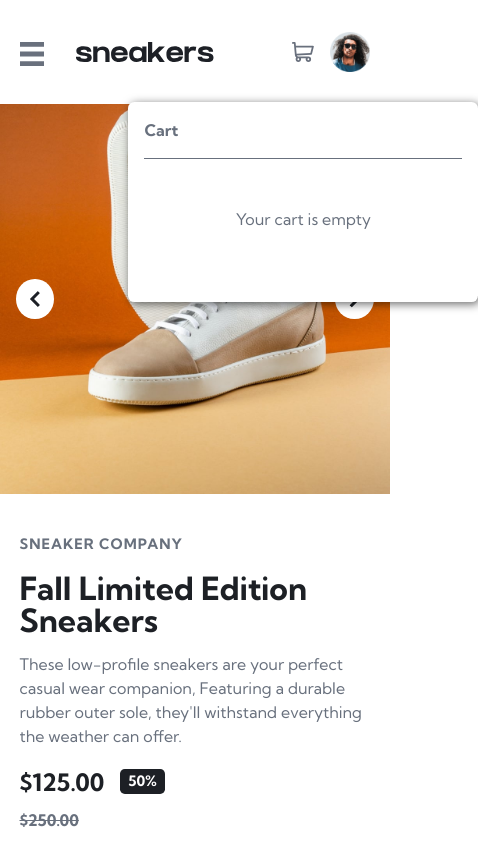
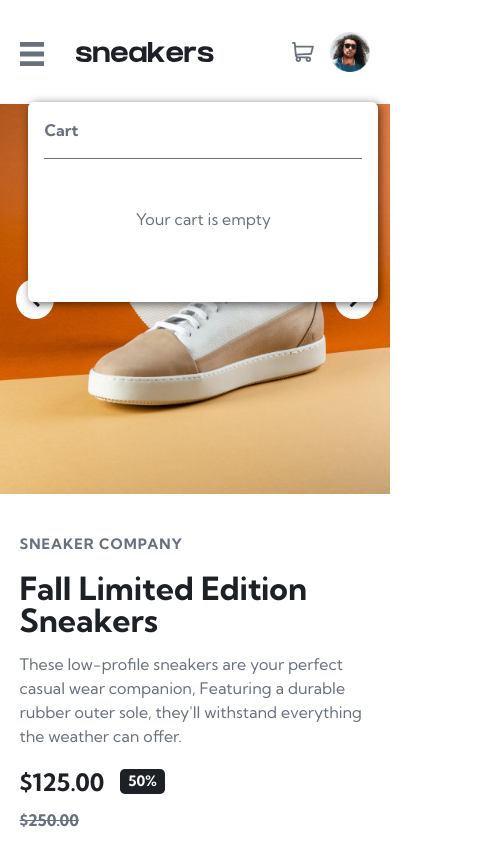
Before and after one commit to yamami-mohammed-monsif/fm--ecommerce-product-page, a React (Vite) app: page / in a window 390 px wide. Both pictures are taken after a click on the picture 303 px from the left and 52 px from the top of the page. Shown: the top 844 px of the page, 478 px wide, since content can reach past the window. Built offline with nearby package versions, Linux system fonts and the light colour scheme.

Commit message:
fixed the basket positioning on small screens

```diff
--- a/src/styles.css
+++ b/src/styles.css
@@ -453,6 +453,13 @@ main > div:first-child {
     grid-row: 1;
   }
 
+  .cart {
+    transform: translateX(0);
+    left: -16.5rem;
+  }
+
+  /* main */
+
   main {
     display: block;
     width: 100%;
```
